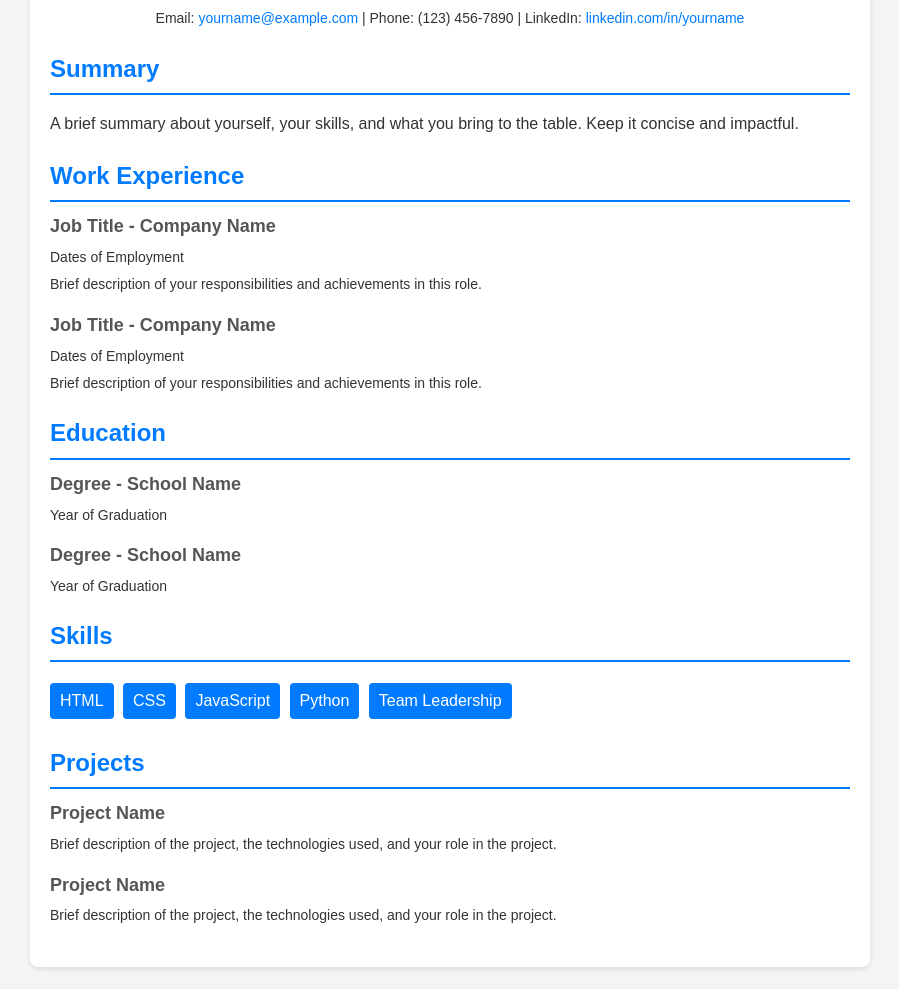
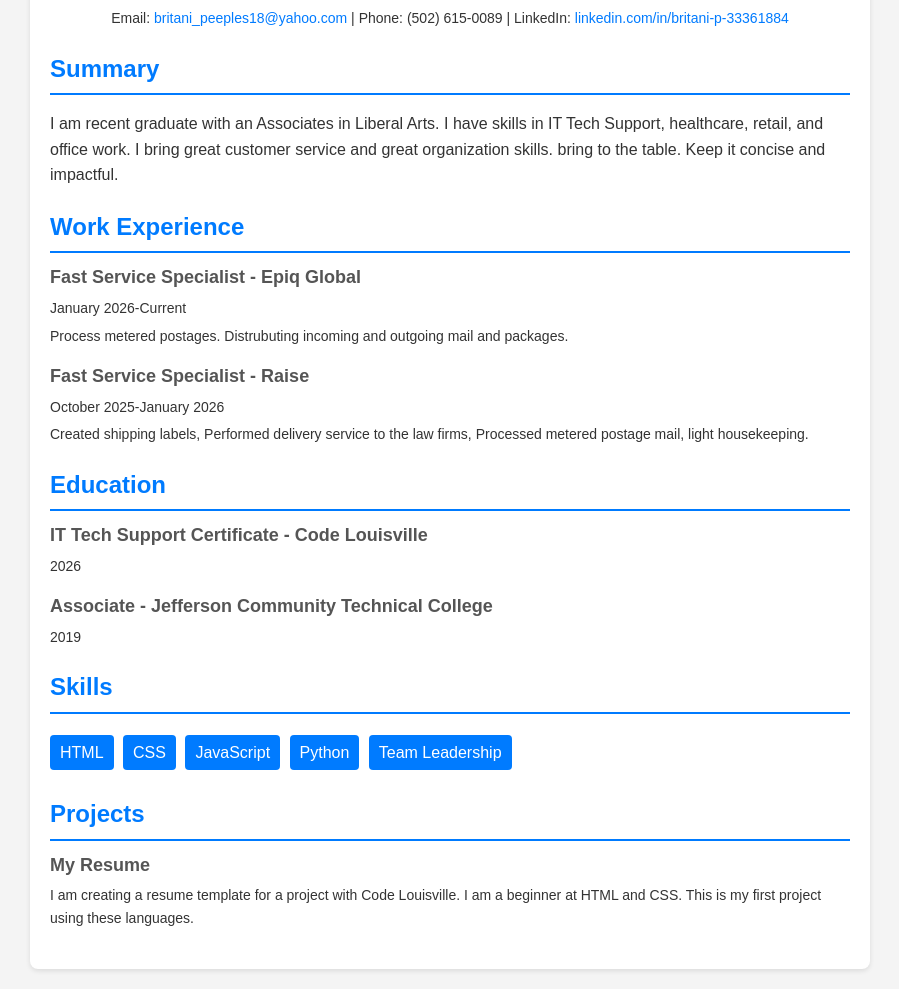
Before and after one commit to bpeeples35/bpeeples35.github.io, a plain HTML site: page index.html in a window 1280 px wide. Shown: the part 91-1080 px from the top of the page, without its empty margins (190-1089 px from the left). Drawn offline with Linux system fonts and the light colour scheme.

Commit message:
added my email to index.html

```diff
--- a/index.html
+++ b/index.html
@@ -81,48 +81,45 @@
                 <h1>Britani Peeples</h1>
                 <p class="contact">
                     Email:
-                    <a href="mailto:yourname@example.com"
-                        >yourname@example.com</a
+                    <a href="mailto:britani_peeples18@yahoo.com"
+                        >britani_peeples18@yahoo.com</a
                     >
-                    | Phone: (123) 456-7890 | LinkedIn:
-                    <a href="#">linkedin.com/in/yourname</a>
+                    | Phone: (502) 615-0089 | LinkedIn:
+                    <a href="#">linkedin.com/in/britani-p-33361884</a>
                 </p>
             </section>
             <section class="section">
                 <h2>Summary</h2>
                 <p>
-                    A brief summary about yourself, your skills, and what you
-                    bring to the table. Keep it concise and impactful.
+                    I am recent graduate with an Associates in Liberal Arts. I have skills in IT Tech Support, healthcare, retail, and office work. I bring great customer service and great organization skills.                    bring to the table. Keep it concise and impactful.
                 </p>
             </section>
             <section class="section">
                 <h2>Work Experience</h2>
                 <div class="item">
-                    <h3>Job Title - Company Name</h3>
-                    <p>Dates of Employment</p>
+                    <h3>Fast Service Specialist - Epiq Global</h3>
+                    <p>January 2026-Current</p>
                     <p>
-                        Brief description of your responsibilities and
-                        achievements in this role.
+                        Process metered postages. Distrubuting incoming and outgoing mail and packages.
                     </p>
                 </div>
                 <div class="item">
-                    <h3>Job Title - Company Name</h3>
-                    <p>Dates of Employment</p>
+                    <h3>Fast Service Specialist - Raise</h3>
+                    <p>October 2025-January 2026</p>
                     <p>
-                        Brief description of your responsibilities and
-                        achievements in this role.
+                        Created shipping labels, Performed delivery service to the law firms, Processed metered postage mail, light housekeeping.
                     </p>
                 </div>
             </section>
             <div class="section">
                 <h2>Education</h2>
                 <div class="item">
-                    <h3>Degree - School Name</h3>
-                    <p>Year of Graduation</p>
+                    <h3>IT Tech Support Certificate - Code Louisville</h3>
+                    <p>2026</p>
                 </div>
                 <div class="item">
-                    <h3>Degree - School Name</h3>
-                    <p>Year of Graduation</p>
+                    <h3>Associate - Jefferson Community Technical College</h3>
+                    <p>2019</p>
                 </div>
             </section>
             <section class="section">
@@ -140,17 +137,9 @@
             <section class="section">
                 <h2>Projects</h2>
                 <div class="item">
-                    <h3>Project Name</h3>
+                    <h3>My Resume</h3>
                     <p>
-                        Brief description of the project, the technologies used,
-                        and your role in the project.
-                    </p>
-                </div>
-                <div class="item">
-                    <h3>Project Name</h3>
-                    <p>
-                        Brief description of the project, the technologies used,
-                        and your role in the project.
+                        I am creating a resume template for a project with Code Louisville. I am a beginner at HTML and CSS. This is my first project using these languages.
                     </p>
                 </div>
             </section>
```
